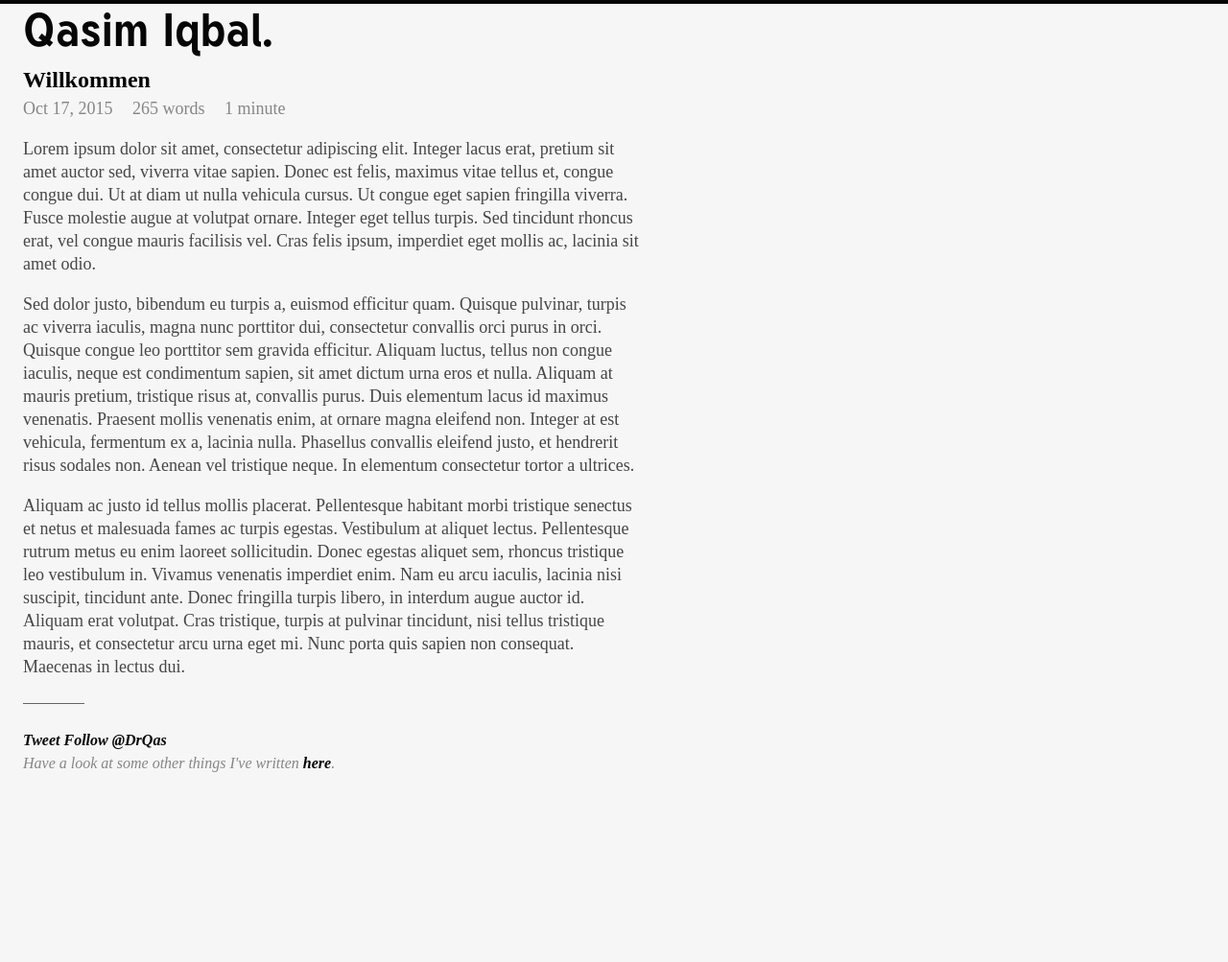
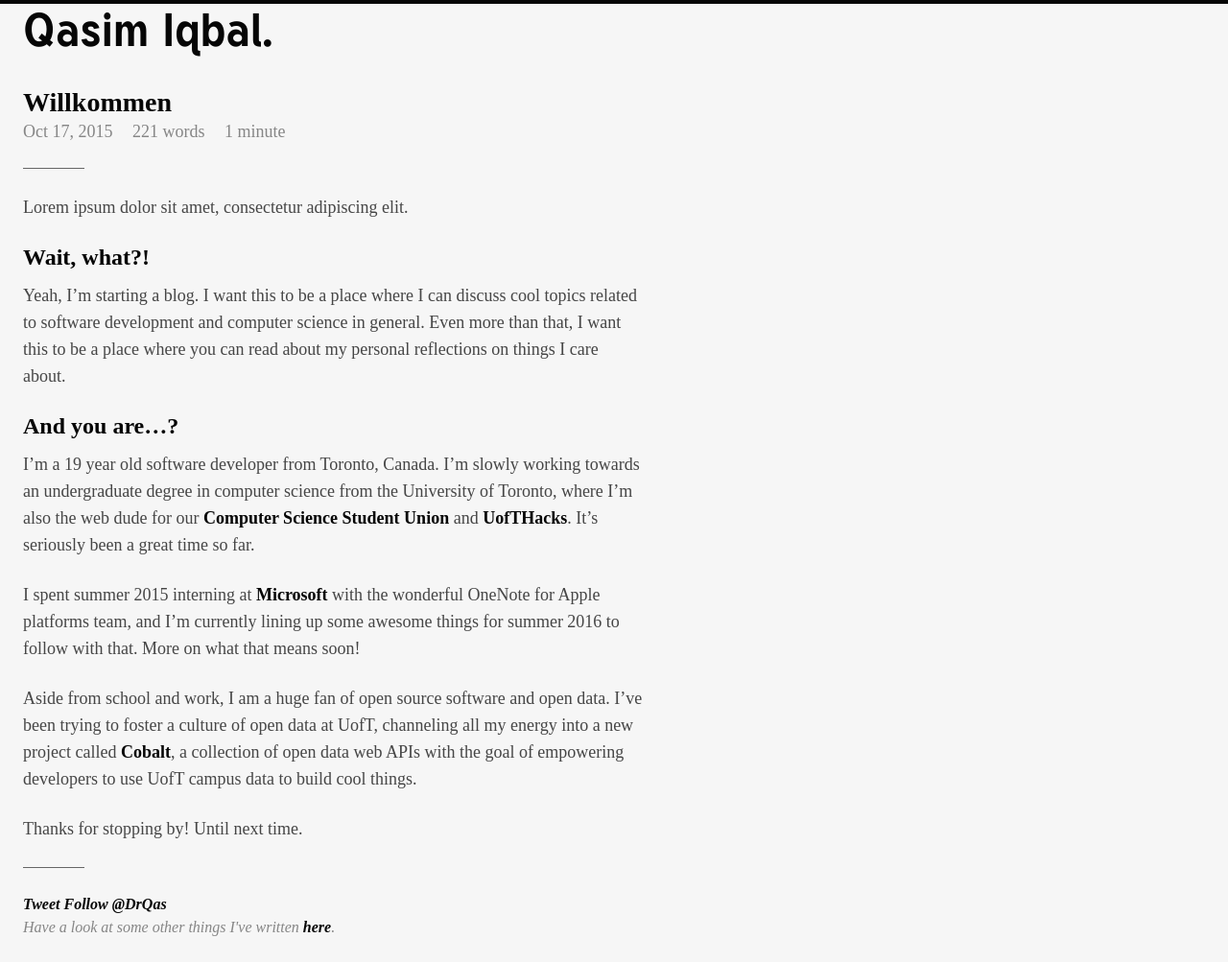
Before and after one commit to qasim/qas.im, a Jekyll site: the page built from _posts/2015-10-17-willkommen.md, in a window 1280 px wide. Shown: the whole page at 96% size. Built offline with Jekyll 4.4.1, drawn with Linux system fonts in a browser that asks for light colours; some web fonts are replaced; comment, search, counter and statistics services are not loaded; before the commit the page ends 900 px from its top, so only the background shows below that.

Commit message:
Blog post 1

```diff
--- a/_layouts/post.html
+++ b/_layouts/post.html
@@ -4,6 +4,7 @@
   <body>
     <div class="bar"></div>
     <a href="/"><h1>Qasim Iqbal.</h1></a>
+
     <div class="content blog-post">
       <h2>{{ page.title }}</h2>
       {% assign words = page.content | number_of_words %}
@@ -16,7 +17,10 @@
           {{ words | divided_by:180 }} minutes
         {% endif %}
       </span>
-      {{ content }}
+      <hr />
+      <div class="blog-content">
+        {{ content }}
+      </div>
     </div>
     <hr />
     <div class="content blog-end">
--- a/_posts/2015-10-17-willkommen.md
+++ b/_posts/2015-10-17-willkommen.md
@@ -4,8 +4,18 @@ title: Willkommen
 date: 2015-10-17
 ---
 
-Lorem ipsum dolor sit amet, consectetur adipiscing elit. Integer lacus erat, pretium sit amet auctor sed, viverra vitae sapien. Donec est felis, maximus vitae tellus et, congue congue dui. Ut at diam ut nulla vehicula cursus. Ut congue eget sapien fringilla viverra. Fusce molestie augue at volutpat ornare. Integer eget tellus turpis. Sed tincidunt rhoncus erat, vel congue mauris facilisis vel. Cras felis ipsum, imperdiet eget mollis ac, lacinia sit amet odio.
+Lorem ipsum dolor sit amet, consectetur adipiscing elit.
 
-Sed dolor justo, bibendum eu turpis a, euismod efficitur quam. Quisque pulvinar, turpis ac viverra iaculis, magna nunc porttitor dui, consectetur convallis orci purus in orci. Quisque congue leo porttitor sem gravida efficitur. Aliquam luctus, tellus non congue iaculis, neque est condimentum sapien, sit amet dictum urna eros et nulla. Aliquam at mauris pretium, tristique risus at, convallis purus. Duis elementum lacus id maximus venenatis. Praesent mollis venenatis enim, at ornare magna eleifend non. Integer at est vehicula, fermentum ex a, lacinia nulla. Phasellus convallis eleifend justo, et hendrerit risus sodales non. Aenean vel tristique neque. In elementum consectetur tortor a ultrices.
+### Wait, what?!
 
-Aliquam ac justo id tellus mollis placerat. Pellentesque habitant morbi tristique senectus et netus et malesuada fames ac turpis egestas. Vestibulum at aliquet lectus. Pellentesque rutrum metus eu enim laoreet sollicitudin. Donec egestas aliquet sem, rhoncus tristique leo vestibulum in. Vivamus venenatis imperdiet enim. Nam eu arcu iaculis, lacinia nisi suscipit, tincidunt ante. Donec fringilla turpis libero, in interdum augue auctor id. Aliquam erat volutpat. Cras tristique, turpis at pulvinar tincidunt, nisi tellus tristique mauris, et consectetur arcu urna eget mi. Nunc porta quis sapien non consequat. Maecenas in lectus dui.
+Yeah, I'm starting a blog. I want this to be a place where I can discuss cool topics related to software development and computer science in general. Even more than that, I want this to be a place where you can read about my personal reflections on things I care about.
+
+### And you are...?
+
+I'm a 19 year old software developer from Toronto, Canada. I'm slowly working towards an undergraduate degree in computer science from the University of Toronto, where I'm also the web dude for our [Computer Science Student Union](http://cssu.ca) and [UofTHacks](http://uofthacks.com). It's seriously been a great time so far.
+
+I spent summer 2015 interning at [Microsoft](http://microsoft.com) with the wonderful OneNote for Apple platforms team, and I'm currently lining up some awesome things for summer 2016 to follow with that. More on what that means soon!
+
+Aside from school and work, I am a huge fan of open source software and open data. I've been trying to foster a culture of open data at UofT, channeling all my energy into a new project called [Cobalt](http://cobalt.qas.im), a collection of open data web APIs with the goal of empowering developers to use UofT campus data to build cool things.
+
+Thanks for stopping by! Until next time.
--- a/assets/css/qasim.css
+++ b/assets/css/qasim.css
@@ -63,6 +63,10 @@ hr {
   background: #666;
 }
 
+.content hr {
+  margin-left: 0;
+}
+
 #uoft {
   color: #002f65;
 }
@@ -115,9 +119,32 @@ hr {
   line-height: 36px;
 }
 
+.blog-post h2 {
+  font-size: 28px;
+}
+
 .blog-post {
+  max-width: 647px;
+  padding-top: 24px;
+}
+
+.blog-post h3 {
+  margin: 0;
+  padding: 0;
+  color: #060606;
+  margin-bottom: 12px;
+  font-size: 24px;
+}
+
+.blog-post p {
+  margin: 0;
+  padding: 0;
   margin-bottom: 24px;
-  max-width: 647px;
+}
+
+.blog-post .blog-content {
+  margin-top: 24px;
+  line-height: 28px;
 }
 
 .blog-end {
```
